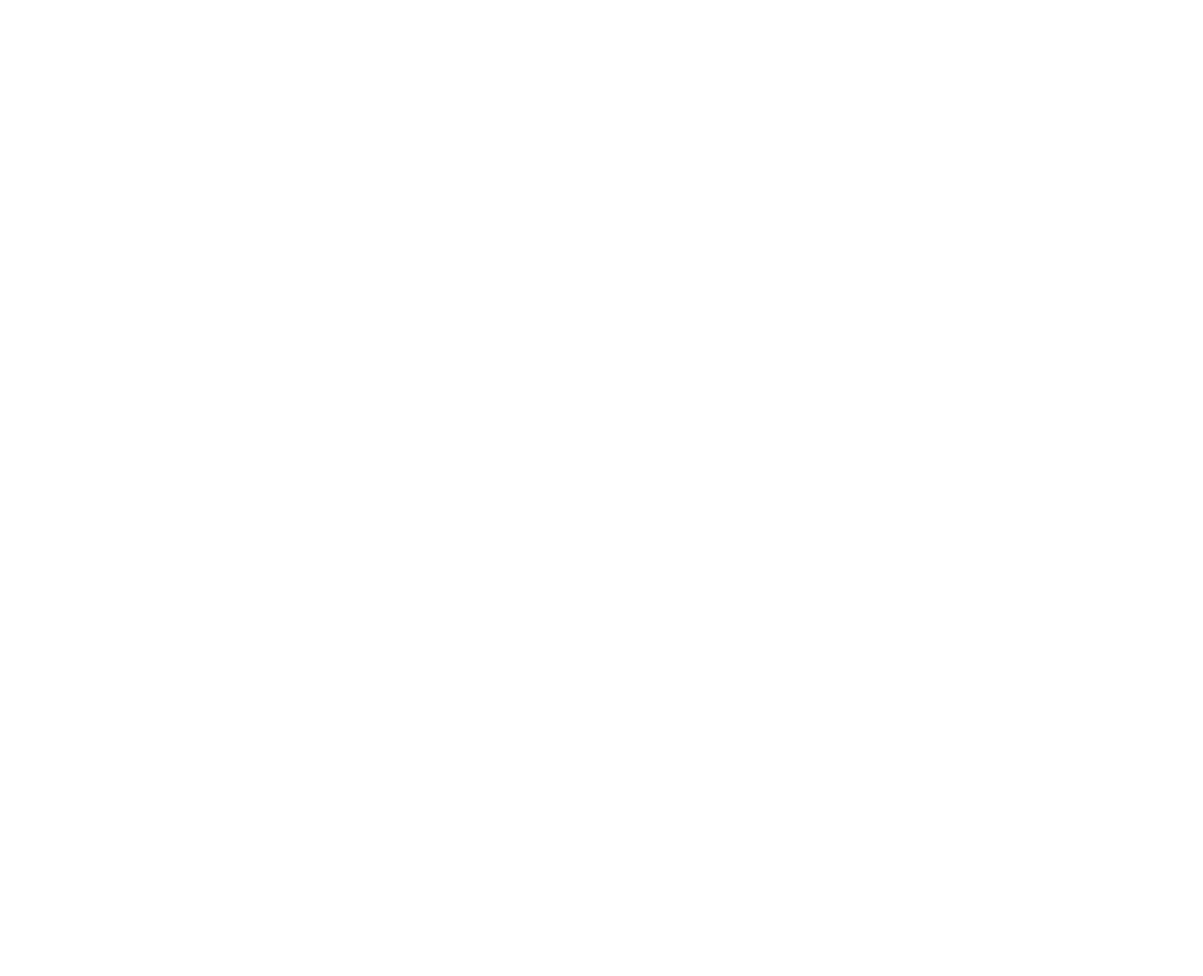
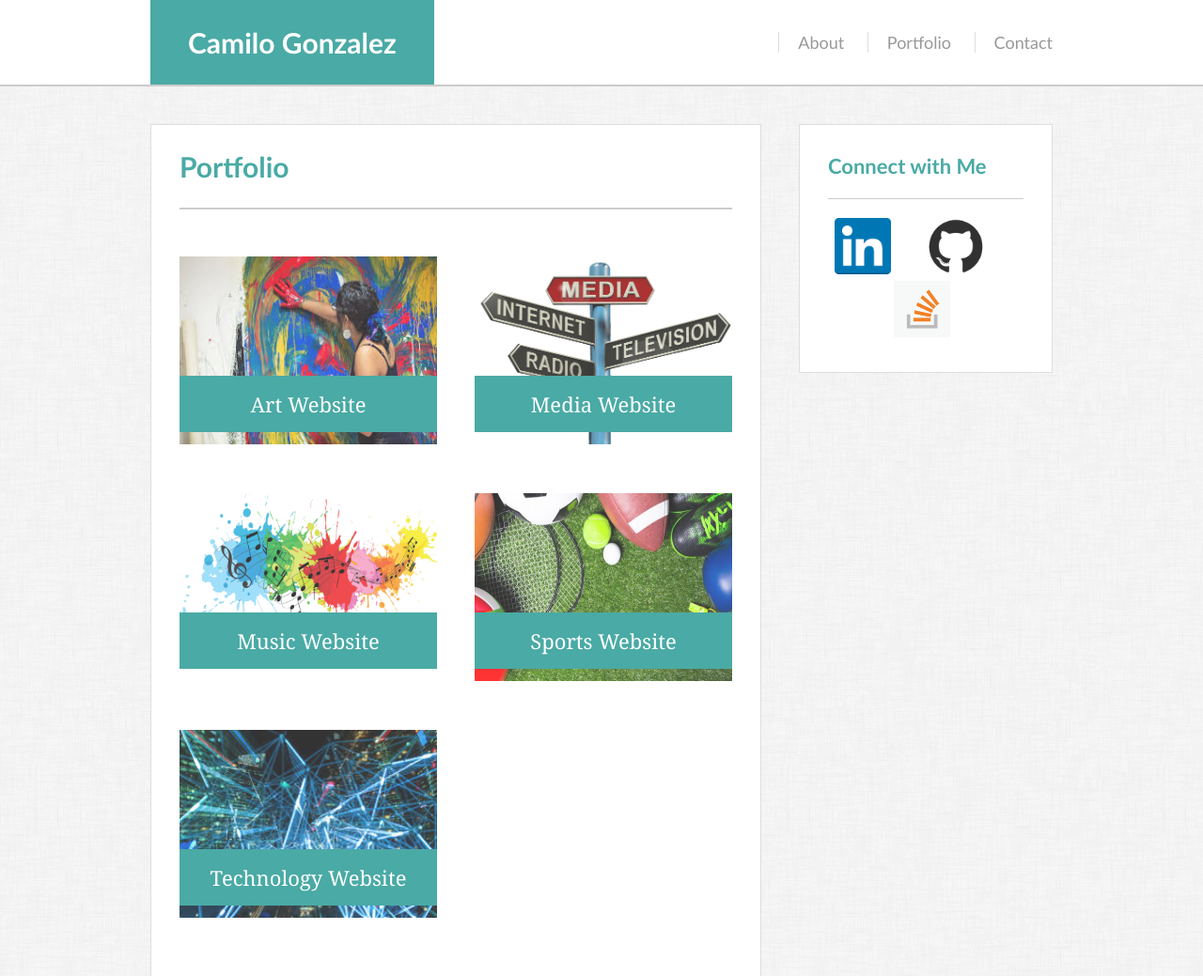
Before and after one commit to andrescastellanos09/Basic-Portofolio, a plain HTML site: page portofolio.html in a window 1280 px wide. Shown: the top 1039 px of the page at 94% size. Before the commit the page ends 800 px from the top, so only its background shows below. Drawn offline with Linux system fonts and the light colour scheme; files whose address does not match are found by name.

Commit message:
Second commit

```diff
--- a/assets/css/style.css
+++ b/assets/css/style.css
@@ -0,0 +1,215 @@
+
+body {
+	background-image: url("/Users/CA/Desktop/Basic-Portofolio/assets/images/dust_scratches/dust_scratches.png");
+	background-repeat: repeat;
+	font-family: 'Gill Sans', 'Gill Sans MT', Calibri, 'Trebuchet MS', sans-serif;
+	font-size: 18px;
+	color: #777;
+	line-height: 28px;
+}
+* {
+	box-sizing: border-box;
+}
+
+/* Main Page /
+
+/* Footer*/
+
+#container {
+	min-height: calc(100vh - 264px);
+}
+
+/* General Styling */
+
+h1, h2 {
+	font-family: 'Gill Sans', 'Gill Sans MT', Calibri, 'Trebuchet MS', sans-serif;
+	color: #4aaaa5;
+	padding-bottom: 30px;
+	font-weight: bold;
+	text-align: left;
+	margin-bottom: 30px;
+}
+
+h1 {
+	font-size: 30px;
+	border-bottom: 2px solid #ccc;
+}
+
+h2 {
+	font-size: 22px;
+	border-bottom: 1px solid #ccc;
+	padding-bottom: 20px;
+	margin-bottom: 20px;
+}
+
+header {
+	background-color: #fff;
+	margin-bottom: 40px;
+	border-bottom: 2px solid #ccc;
+}
+
+#logo {
+	float: left;
+	display: block;
+	background-color: #4aaaa5;
+	color:#fff;
+	font-family: 'Gill Sans', 'Gill Sans MT', Calibri, 'Trebuchet MS', sans-serif;
+	font-size: 30px;
+	padding: 0 40px;
+	line-height: 90px;
+	font-weight: bold;
+	text-decoration: none;
+}
+
+nav {
+	float: right;
+}
+
+nav ul {
+	display: block;
+}
+
+nav ul li {
+	display: inline-block;
+	line-height: 90px;
+}
+
+nav ul li a {
+	text-decoration: none;
+	color: #999;
+	margin-left: 20px;
+	line-height: 22px;
+	padding-left: 20px;
+	border-left: 1px solid #ddd;
+}
+
+
+
+.wrapper {
+	width: 960px;
+	margin: 0 auto;
+	clear: both;
+	overflow: hidden;
+}
+
+footer {
+	text-align: center;
+	background-color: #777;
+	color: #ccc;
+	line-height: 90px;
+	margin-top: 40px;
+	border-top: 8px solid #4aaaa5;
+	font-size: 12px;
+}
+
+.module {
+	background-color: #fff;
+	padding: 30px;
+    border: 1px solid #ddd;
+
+}
+
+.work   {
+    float: left;
+}
+#content {
+	float: left;
+	width: 650px;
+}
+
+#social {
+	width: 270px;
+	float: right;
+	text-align: center;
+}
+
+#social img {
+	height: 60px;
+	width: auto;
+}
+
+#social a {
+	margin-right: 8px;
+}
+
+
+
+.Profile {
+	float: left;
+	margin-right: 30px;
+}
+
+/*Portfolio*/
+.work {
+    position: relative;
+    float: left;
+    width: 274px;
+    margin: 20px 0 25px;
+    overflow: auto;
+  }
+
+  .work:nth-child(even) {
+    margin-right: 40px;
+  }
+
+  .work img {
+    width: 100%;
+    border: 0 none;
+    opacity: 0.8;
+  }
+
+  .work h3 {
+    position: absolute;
+    bottom: 20px;
+    width: 100%;
+    padding: 15px;
+    margin-bottom: 0;
+    font-weight: 300;
+    line-height: 30px;
+    color: #fff;
+    text-align: center;
+    background: #4aaaa5;
+    border-bottom: 0;
+    font-family: "Georgia";
+    font-size: 22px;
+  }
+
+/* Contact */
+
+#contact-form ul {
+    margin-bottom: 20px;
+  }
+
+  #contact-form li {
+    margin-bottom: 10px;
+  }
+
+  label,
+  input[type=text],
+  input[type=email],
+  textarea {
+    display: block;
+    width: 100%;
+  }
+
+  input[type=text],
+  input[type=email],
+  textarea {
+    height: 35px;
+    padding: 0 10px;
+    font-size: 14px;
+    border: 1px solid #ddd;
+  }
+
+  textarea {
+    height: 200px;
+  }
+
+  input[type=submit] {
+    padding: 10px 30px;
+    font-size: 18px;
+    color: #fff;
+    cursor: pointer;
+    background: #4aaaa5;
+    border: 0 none;
+  }
--- a/contact.html
+++ b/contact.html
@@ -0,0 +1,63 @@
+<!DOCTYPE html>
+<html lang="en-us">
+
+<head>
+  <meta charset="UTF-8">
+  <meta name="viewport" content="width=device-width, initial-scale=1">
+  <title>Contact Camilo Gonzalez</title>
+  <link rel="stylesheet" type="text/css" href="assets/css/reset.css">
+  <link rel="stylesheet" type="text/css" href="assets/css/style.css">
+</head>
+
+<body>
+
+<header>
+  <div class="wrapper">
+    <a href="#" id="logo">Camilo Gonzalez</a>
+
+    <nav>
+      <ul>
+        <li><a href="/Users/CA/Desktop/Basic-Portofolio/index.html">About</a></li>
+        <li><a href="/Users/CA/Desktop/Basic-Portofolio/portofolio.html">Portfolio</a></li>
+        <li><a href="/Users/CA/Desktop/Basic-Portofolio/contact.html">Contact</a></li>
+      </ul>
+    </nav>
+  </div>
+</header>
+
+<div id="container" class="wrapper">
+  <div id="content" class="module">
+    <h1>Contact</h1>
+
+    <form id="contact-form">
+        <ul>
+          <li>
+            <label for="name">Name</label>
+            <input type="text" id="name" name="name" placeholder="Camilo Gonzalez" required="required">
+          </li>
+          <li>
+            <label for="email">Email</label>
+            <input type="email" id="email" name="email" placeholder="example@gmail.com" required="required">
+          </li>
+          <li>
+            <label for="message">Message</label>
+            <textarea id="message" name="message" required="required"></textarea>
+          </li>
+        </ul>
+        <input type="submit">
+      </form>
+
+  </div>
+
+  <div id="social" class="module">
+    <h2>Connect with Me</h2>
+
+        <a href="https://www.linkedin.com/in/camilo-gonzalez-3963b783/"><img src="/Users/CA/Desktop/Basic-Portofolio/assets/images/linkedin.jpg"></a>
+		<a href="https://github.com/andrescastellanos09"><img src="/Users/CA/Desktop/Basic-Portofolio/assets/images/github.jpg"></a>
+		<a href="https://stackexchange.com/users/12789232/camilo-gonzalez"><img src="/Users/CA/Desktop/Basic-Portofolio/assets/images/stackoverflow.png"></a>
+  </div>
+</div>
+  <footer> Copyright Camilo Gonzalez 2018</footer>
+
+</body>
+</html>
--- a/portofolio.html
+++ b/portofolio.html
@@ -0,0 +1,72 @@
+<!DOCTYPE html>
+<html lang="en-us">
+
+<head>
+  <meta charset="UTF-8">
+  <meta name="viewport" content="width=device-width, initial-scale=1">
+  <title>Portfolio Camilo Gonzalez</title>
+  <link rel="stylesheet" type="text/css" href="assets/css/reset.css">
+  <link rel="stylesheet" type="text/css" href="assets/css/style.css">
+</head>
+
+<body>
+
+<header>
+  <div class="wrapper">
+    <a href="#" id="logo">Camilo Gonzalez</a>
+
+    <nav>
+      <ul>
+        <li><a href="/Users/CA/Desktop/Basic-Portofolio/index.html">About</a></li>
+        <li><a href="/Users/CA/Desktop/Basic-Portofolio/portofolio.htmll">Portfolio</a></li>
+        <li><a href="/Users/CA/Desktop/Basic-Portofolio/contact.html">Contact</a></li>
+      </ul>
+    </nav>
+  </div>
+</header>
+
+<div id="container" class="wrapper">
+  <div id="content" class="module">
+    <h1>Portfolio</h1>
+
+    <div class="work">
+    <img src="/Users/CA/Desktop/Basic-Portofolio/assets/images/art.jpeg" height="200" alt="Art">
+    <h3>Art Website</h3>
+    </div>
+
+    <div class="work">
+    <img src="/Users/CA/Desktop/Basic-Portofolio/assets/images/media.png" height="200" alt="Media">
+    <h3>Media Website</h3>
+    </div>
+
+    <div class="work">
+    <img src="/Users/CA/Desktop/Basic-Portofolio/assets/images/music.jpg" height="200" alt="Music">
+    <h3>Music Website</h3>
+    </div>
+
+    <div class="work">
+    <img src="/Users/CA/Desktop/Basic-Portofolio/assets/images/sports.jpg" height ="200" alt="Sports">
+    <h3>Sports Website</h3>
+
+    </div>
+    <div class="work">
+    <img src="/Users/CA/Desktop/Basic-Portofolio/assets/images/technology.jpeg" height="200" alt="Technology">
+    <h3>Technology Website</h3>
+    </div>
+
+    </section>
+
+  </div>
+
+  <div id="social" class="module">
+    <h2>Connect with Me</h2>
+
+        <a href="https://www.linkedin.com/in/camilo-gonzalez-3963b783/"><img src="/Users/CA/Desktop/Basic-Portofolio/assets/images/linkedin.jpg"></a>
+        <a href="https://github.com/andrescastellanos09"><img src="/Users/CA/Desktop/Basic-Portofolio/assets/images/github.jpg"></a>
+        <a href="https://stackexchange.com/users/12789232/camilo-gonzalez"><img src="/Users/CA/Desktop/Basic-Portofolio/assets/images/stackoverflow.png"></a>
+  </div>
+</div>
+  <footer>Copyright 2018 Camilo Gonzalez</footer>
+
+</body>
+</html>
```
Also changed, not shown: index.html (+8 -8 lines), assets/images/art.jpeg (added), assets/images/media.png (added), assets/images/music.jpg (added), assets/images/sports.jpg (added), assets/images/technology.jpeg (added).
